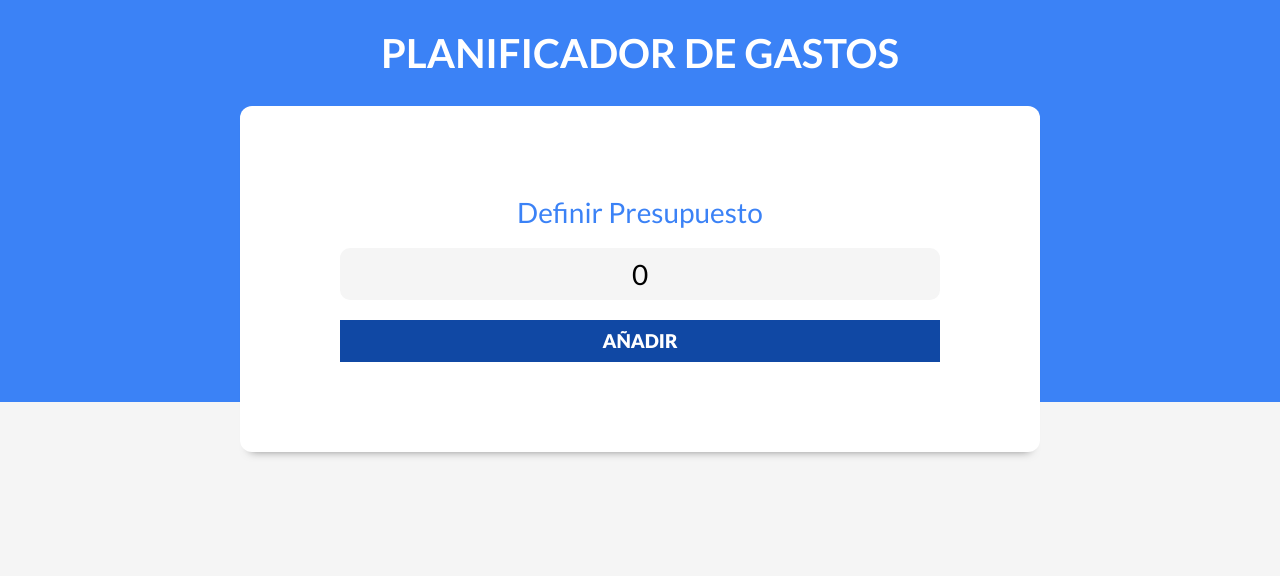
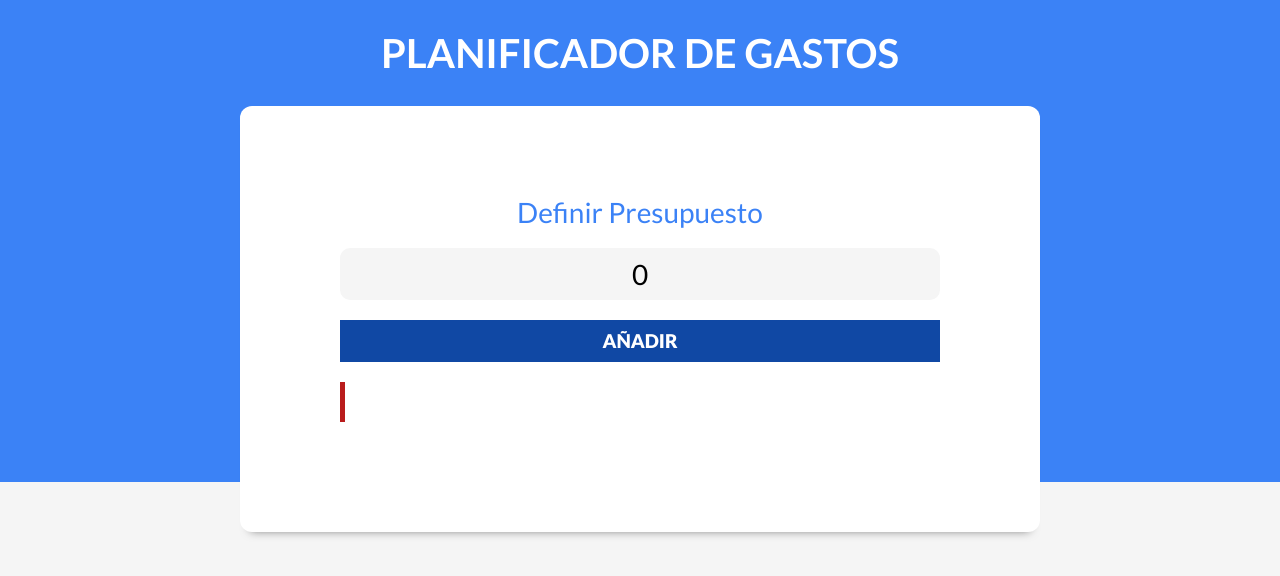
Before and after one commit to Ivanlopez-dev/control-gastos, a React (Vite) app: page / in a window 1280 px wide. Shown: the top 576 px of the page. Built offline with nearby package versions, Linux system fonts and the light colour scheme.

Commit message:
Creado el validate

```diff
--- /dev/null
+++ b/src/components/Mensaje.jsx
@@ -0,0 +1,9 @@
+import React from 'react'
+
+const Mensaje = ({ children, tipo }) => {
+    return (
+        <div className={`alerta ${tipo}`}>{children}</div>
+  )
+}
+
+export default Mensaje
--- a/src/components/NuevoPresupuesto.jsx
+++ b/src/components/NuevoPresupuesto.jsx
@@ -1,11 +1,25 @@
-import React from 'react'
+import { useState } from 'react'
+import Mensaje from './Mensaje'
 
 const NuevoPresupuesto = ({presupuesto, setPresupuesto}) => {
+
+    const [mensaje, setMensaje] = useState(' ')
+
+    const handlePresupuesto = (e) => {
+        e.preventDefault();
+
+        if(!Number(presupuesto) || Number(presupuesto) < 0) {
+            setMensaje('No es un presupuesto válido')
+        } else {
+            console.log('')
+        }
+
+    }
 
     return (
         <div className='contenedor-presupuesto contenedor sombra'>
 
-            <form className='formulario'>
+            <form onSubmit={handlePresupuesto} className='formulario'>
                 <div className='campo'>
                 <label>Definir Presupuesto</label>
 
@@ -19,6 +33,8 @@
               </div>
 
               <input type='submit' value='Añadir' />
+
+              {mensaje && <Mensaje tipo='error'>{mensaje}</Mensaje>}
             </form>
         </div>
   )
```
